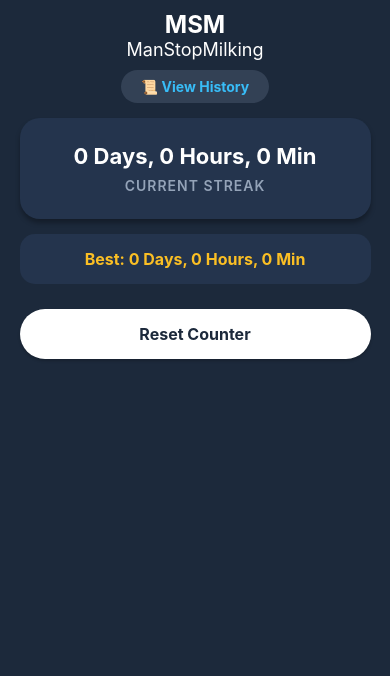
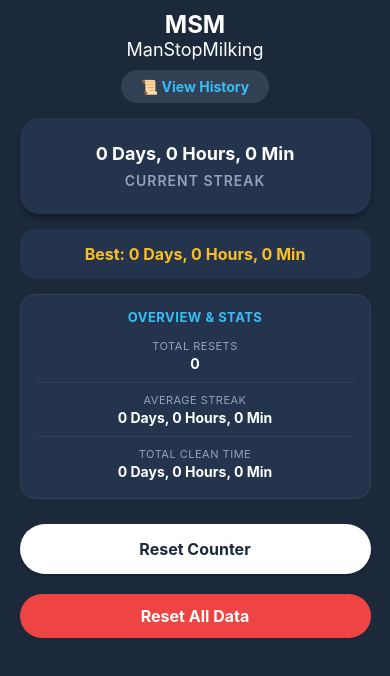
Before and after one commit to brellyyxx/MSM, a React Native app: screen / in a window 390 px wide. Shown: the top 676 px of the page. Built offline with nearby package versions, Linux system fonts and the light colour scheme.

Commit message:
first useable version

```diff
--- a/App.js
+++ b/App.js
@@ -7,7 +7,6 @@ import AsyncStorage from '@react-native-async-storage/async-storage';
 export default function App() {
   const [lastResetTime, setLastResetTime] = useState(null);
   const [elapsedTime, setElapsedTime] = useState({ days: 0, hours: 0, minutes: 0 });
-  const [bestStreakMs, setBestStreakMs] = useState(0);
   const [history, setHistory] = useState([]);
   const [showHistory, setShowHistory] = useState(false);
   const [sortBy, setSortBy] = useState('newest'); // 'newest', 'oldest', 'longest', 'shortest'
@@ -31,20 +30,14 @@ export default function App() {
       const minutes = Math.floor((totalSeconds % 3600) / 60);
 
       setElapsedTime({ days, hours, minutes });
-
-      if (difference > bestStreakMs) {
-        setBestStreakMs(difference);
-        AsyncStorage.setItem('bestStreakMs', difference.toString());
-      }
     }, 1000);
 
     return () => clearInterval(interval);
-  }, [lastResetTime, bestStreakMs, showHistory]);
+  }, [lastResetTime, showHistory]);
 
   const loadSavedData = async () => {
     try {
       const savedReset = await AsyncStorage.getItem('lastResetTime');
-      const savedBest = await AsyncStorage.getItem('bestStreakMs');
       const savedHistory = await AsyncStorage.getItem('streakHistory');
 
       if (savedReset) {
@@ -53,10 +46,6 @@ export default function App() {
         const now = Date.now();
         setLastResetTime(now);
         await AsyncStorage.setItem('lastResetTime', now.toString());
-      }
-
-      if (savedBest) {
-        setBestStreakMs(parseInt(savedBest, 10));
       }
 
       if (savedHistory) {
@@ -102,7 +91,33 @@ export default function App() {
     );
   };
 
-  // --- NEU: Einzelnen History-Eintrag löschen ---
+  // (Optional) Alles komplett zurücksetzen (für Tests)
+  const handleClearAllStorage = () => {
+    Alert.alert(
+      "Clear All Data",
+      "This will wipe everything (Timer, History). Continue?",
+      [
+        { text: "Cancel", style: "cancel" },
+        {
+          text: "Wipe Everything",
+          style: "destructive",
+          onPress: async () => {
+            try {
+              await AsyncStorage.clear();
+              setHistory([]);
+              const now = Date.now();
+              setLastResetTime(now);
+              await AsyncStorage.setItem('lastResetTime', now.toString());
+            } catch (error) {
+              console.log("Fehler beim Zurücksetzen:", error);
+            }
+          }
+        }
+      ]
+    );
+  };
+
+  // Einzelnen History-Eintrag löschen
   const handleDeleteItem = (id) => {
     Alert.alert(
       "Delete Entry",
@@ -122,7 +137,7 @@ export default function App() {
     );
   };
 
-  // --- NEU: Komplettes History löschen ---
+  // Komplettes History löschen
   const handleClearHistory = () => {
     Alert.alert(
       "Clear History",
@@ -174,7 +189,16 @@ export default function App() {
     });
   };
 
-  // Rekord umrechnen
+  // Statistiken berechnen
+  const totalResets = history.length;
+  const totalCleanTimeMs = history.reduce((sum, item) => sum + item.durationMs, 0);
+  const averageMs = totalResets > 0 ? Math.floor(totalCleanTimeMs / totalResets) : 0;
+
+  // REKORD AUTOMATISCH AUS DER HISTORY ERMITTELN (Längster Eintrag)
+  const currentActiveMs = lastResetTime ? Date.now() - lastResetTime : 0;
+  const longestHistoryMs = history.length > 0 ? Math.max(...history.map(item => item.durationMs)) : 0;
+  const bestStreakMs = Math.max(currentActiveMs, longestHistoryMs);
+
   const recordTotalSeconds = Math.floor(bestStreakMs / 1000);
   const recordDays = Math.floor(recordTotalSeconds / (3600 * 24));
   const recordHours = Math.floor((recordTotalSeconds % (3600 * 24)) / 3600);
@@ -201,7 +225,6 @@ export default function App() {
           <ScrollView style={styles.historyContainer} contentContainerStyle={{ alignItems: 'center', paddingBottom: 30 }}>
             <Text style={styles.historyTitle}>Past Streaks</Text>
 
-            {/* Filter-Buttons nebeneinander */}
             {history.length > 0 && (
               <>
                 <View style={styles.filterRow}>
@@ -234,7 +257,6 @@ export default function App() {
                   </TouchableOpacity>
                 </View>
 
-                {/* Clear All Button */}
                 <TouchableOpacity style={styles.clearAllButton} onPress={handleClearHistory}>
                   <Text style={styles.clearAllText}>Clear All History</Text>
                 </TouchableOpacity>
@@ -248,7 +270,6 @@ export default function App() {
                 <View key={item.id} style={styles.historyCard}>
                   <View style={styles.historyCardHeader}>
                     <Text style={styles.historyDuration}>{formatDuration(item.durationMs)}</Text>
-                    {/* Einzelner Lösch-Button */}
                     <TouchableOpacity onPress={() => handleDeleteItem(item.id)} style={styles.deleteButton}>
                       <Text style={styles.deleteButtonText}>✕</Text>
                     </TouchableOpacity>
@@ -261,7 +282,7 @@ export default function App() {
           </ScrollView>
         ) : (
           /* HIER IST DER NORMALE TIMER-BILDSCHIRM */
-          <>
+          <ScrollView style={styles.historyContainer} contentContainerStyle={{ alignItems: 'center', paddingBottom: 30 }}>
             <View style={styles.card}>
               <Text style={styles.timerText}>
                 {elapsedTime.days} Days, {elapsedTime.hours} Hours, {elapsedTime.minutes} Min
@@ -269,16 +290,46 @@ export default function App() {
               <Text style={styles.streakText}>Current Streak</Text>
             </View>
 
+            {/* REKORD-KARTE */}
             <View style={styles.recordCard}>
               <Text style={styles.recordText}>
                 Best: {recordDays} Days, {recordHours} Hours, {recordMinutes} Min
               </Text>
             </View>
 
+            {/* STATISTIK-BOX (Kompakter & übersichtlicher) */}
+            <View style={styles.statsCard}>
+              <Text style={styles.statsTitle}>Overview & Stats</Text>
+
+              <View style={styles.statsItem}>
+                <Text style={styles.statsLabel}>Total Resets</Text>
+                <Text style={styles.statsValue}>{totalResets}</Text>
+              </View>
+
+              <View style={styles.statsDivider} />
+
+              <View style={styles.statsItem}>
+                <Text style={styles.statsLabel}>Average Streak</Text>
+                <Text style={styles.statsValue}>{formatDuration(averageMs)}</Text>
+              </View>
+
+              <View style={styles.statsDivider} />
+
+              <View style={styles.statsItem}>
+                <Text style={styles.statsLabel}>Total Clean Time</Text>
+                <Text style={styles.statsValue}>{formatDuration(totalCleanTimeMs)}</Text>
+              </View>
+            </View>
+
             <TouchableOpacity style={styles.resetButton} onPress={handleReset}>
               <Text style={styles.resetButtonText}>Reset Counter</Text>
             </TouchableOpacity>
-          </>
+
+            {/* Debug Wipe Button */}
+            <TouchableOpacity style={styles.debugButton} onPress={handleClearAllStorage}>
+              <Text style={styles.debugButtonText}>Reset All Data</Text>
+            </TouchableOpacity>
+          </ScrollView>
         )}
 
         <StatusBar style="light" />
@@ -336,8 +387,9 @@ const styles = StyleSheet.create({
     width: '90%',
     borderRadius: 15,
     paddingVertical: 15,
+    paddingHorizontal: 15,
     alignItems: 'center',
-    marginBottom: 25,
+    marginBottom: 15,
   },
   recordText: {
     color: '#fbbf24',
@@ -346,7 +398,7 @@ const styles = StyleSheet.create({
   },
   timerText: {
     color: 'white',
-    fontSize: 22,
+    fontSize: 18,
     fontWeight: 'bold',
     marginBottom: 8,
     textAlign: 'center',
@@ -369,9 +421,23 @@ const styles = StyleSheet.create({
     shadowOpacity: 0.2,
     shadowRadius: 3,
     elevation: 4,
+    marginTop: 10,
   },
   resetButtonText: {
     color: '#1c293b',
+    fontSize: 16,
+    fontWeight: 'bold',
+  },
+  debugButton: {
+    backgroundColor: '#ef4444',
+    width: '90%',
+    paddingVertical: 12,
+    borderRadius: 30,
+    alignItems: 'center',
+    marginTop: 20,
+  },
+  debugButtonText: {
+    color: 'white',
     fontSize: 16,
     fontWeight: 'bold',
   },
@@ -409,6 +475,48 @@ const styles = StyleSheet.create({
   },
   filterTextActive: {
     color: '#1c293b',
+  },
+  statsCard: {
+    backgroundColor: '#24344d',
+    width: '90%',
+    borderRadius: 15,
+    paddingVertical: 14,
+    paddingHorizontal: 16,
+    marginBottom: 15,
+    borderWidth: 1,
+    borderColor: '#334155',
+  },
+  statsTitle: {
+    color: '#38bdf8',
+    fontSize: 13,
+    fontWeight: 'bold',
+    marginBottom: 10,
+    textAlign: 'center',
+    textTransform: 'uppercase',
+    letterSpacing: 0.5,
+  },
+  statsItem: {
+    alignItems: 'center',
+    paddingVertical: 4,
+  },
+  statsLabel: {
+    color: '#94a3b8',
+    fontSize: 11,
+    textTransform: 'uppercase',
+    letterSpacing: 0.5,
+    marginBottom: 2,
+  },
+  statsValue: {
+    color: 'white',
+    fontSize: 14,
+    fontWeight: 'bold',
+    textAlign: 'center',
+  },
+  statsDivider: {
+    height: 1,
+    backgroundColor: '#334155',
+    marginVertical: 6,
+    width: '100%',
   },
   clearAllButton: {
     marginBottom: 15,
```
Also changed, not shown: assets/icon.png.
